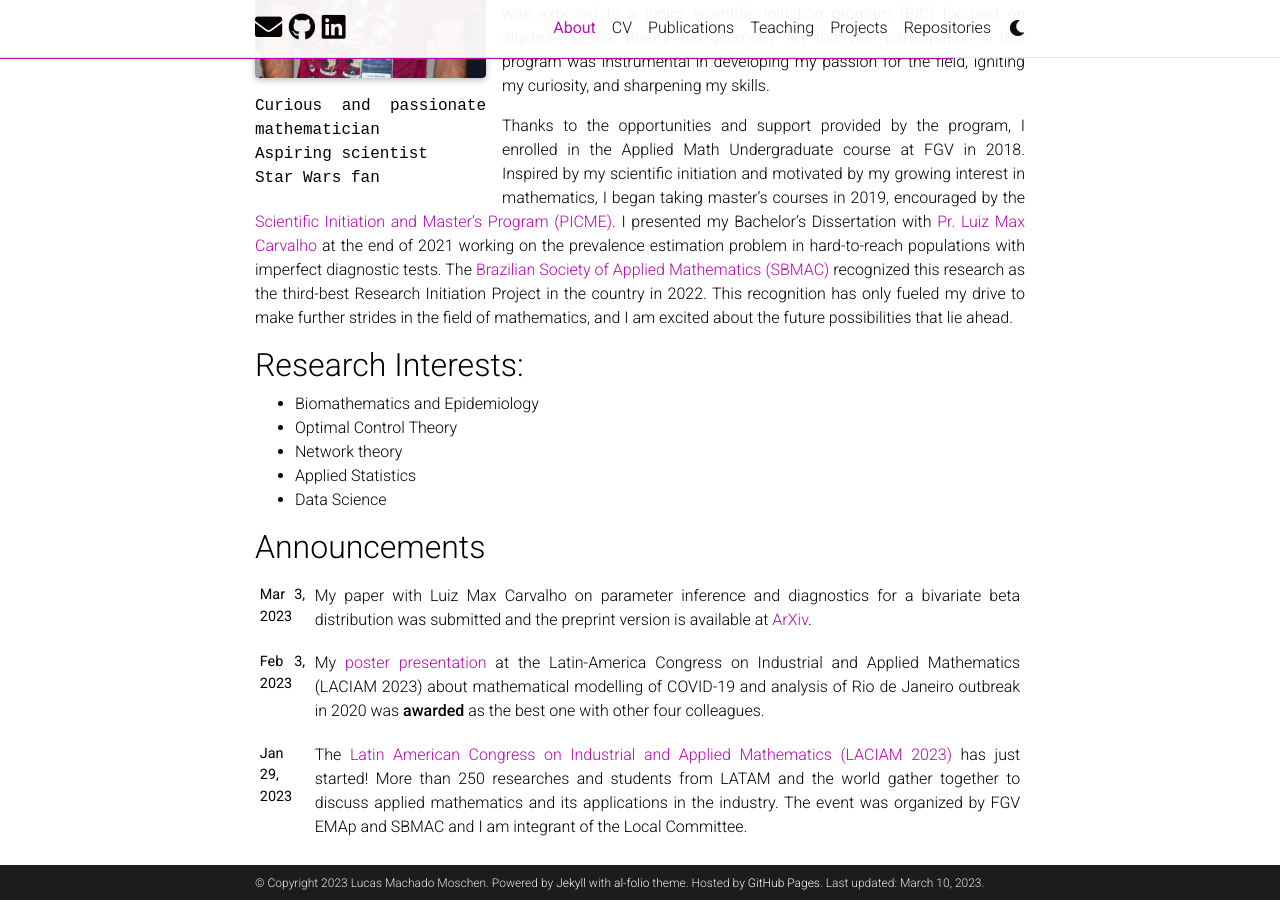
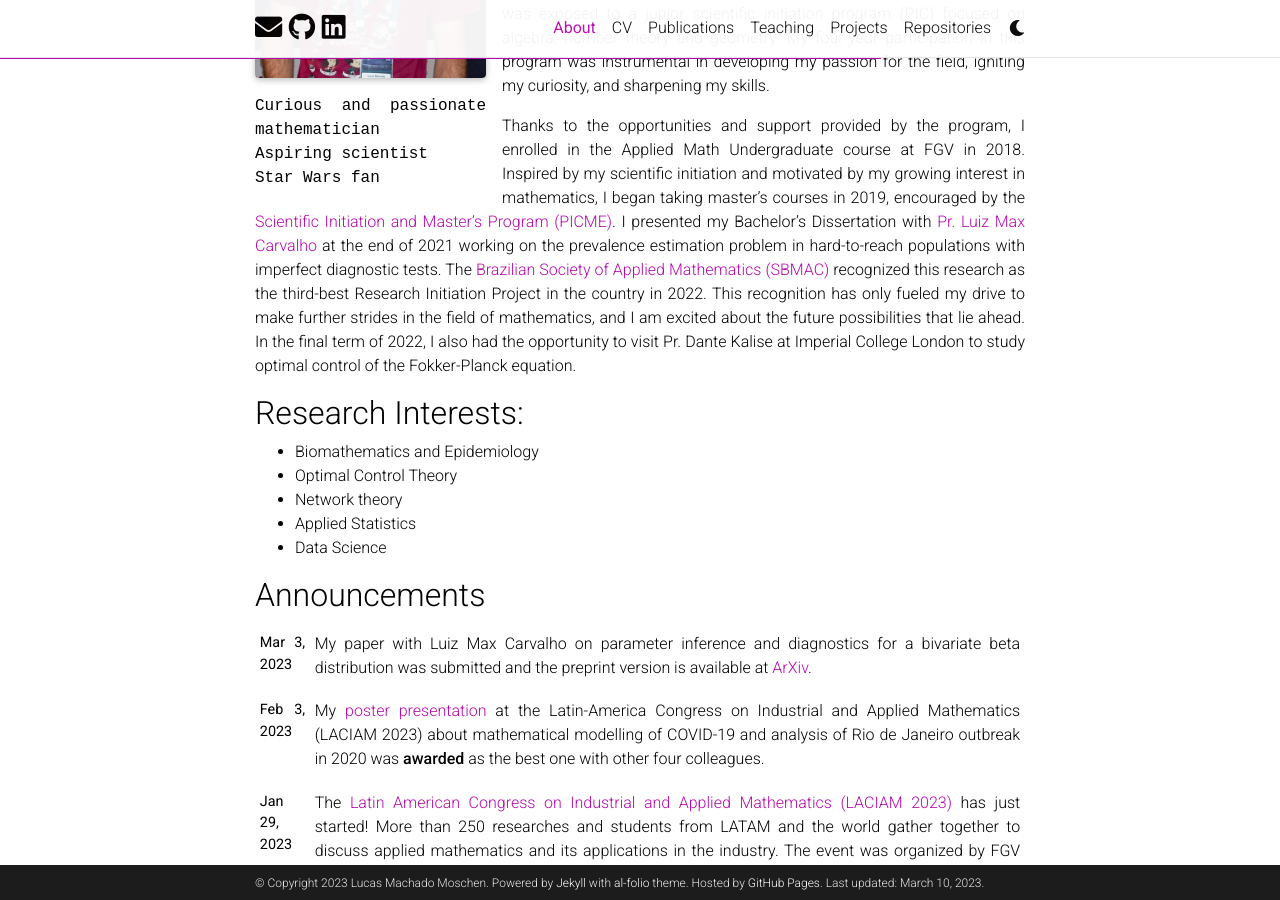
Before and after one commit to lucasmoschen/lucasmoschen.github.io, a Jekyll site: the page built from _pages/about.md, in a window 1280 px wide and 900 px high, scrolled down 432 px. Built offline with Jekyll 4.4.1, drawn with Linux system fonts in a browser that asks for light colours; full-size pictures stand in for the smaller copies a plugin makes; comment, search, counter and statistics services are not loaded; a style sheet for code colours, icons or effects is not loaded.

Commit message:
adding visit to imperial college

```diff
--- a/_pages/about.md
+++ b/_pages/about.md
@@ -23,7 +23,7 @@ As a Master's student at the School of Applied Mathematics (EMAp) at the prestig
 
 My journey in mathematics began when I was awarded my first medal at the [Brazilian Mathematical Olympiad of Public Schools (OBMEP)](http://www.obmep.org.br/), where I was exposed to a junior scientific initiation program (PIC) focused on algebra, number theory and geometry. My four-year participation in this program was instrumental in developing my passion for the field, igniting my curiosity, and sharpening my skills.
 
-Thanks to the opportunities and support provided by the program, I enrolled in the Applied Math Undergraduate course at FGV in 2018. Inspired by my scientific initiation and motivated by my growing interest in mathematics, I began taking master's courses in 2019, encouraged by the [Scientific Initiation and Master's Program (PICME)](https://picme.obmep.org.br/). I presented my Bachelor's Dissertation with [Pr. Luiz Max Carvalho](https://github.com/maxbiostat) at the end of 2021 working on the prevalence estimation problem in hard-to-reach populations with imperfect diagnostic tests. The [Brazilian Society of Applied Mathematics (SBMAC)](https://www.sbmac.org.br/) recognized this research as the third-best Research Initiation Project in the country in 2022. This recognition has only fueled my drive to make further strides in the field of mathematics, and I am excited about the future possibilities that lie ahead.
+Thanks to the opportunities and support provided by the program, I enrolled in the Applied Math Undergraduate course at FGV in 2018. Inspired by my scientific initiation and motivated by my growing interest in mathematics, I began taking master's courses in 2019, encouraged by the [Scientific Initiation and Master's Program (PICME)](https://picme.obmep.org.br/). I presented my Bachelor's Dissertation with [Pr. Luiz Max Carvalho](https://github.com/maxbiostat) at the end of 2021 working on the prevalence estimation problem in hard-to-reach populations with imperfect diagnostic tests. The [Brazilian Society of Applied Mathematics (SBMAC)](https://www.sbmac.org.br/) recognized this research as the third-best Research Initiation Project in the country in 2022. This recognition has only fueled my drive to make further strides in the field of mathematics, and I am excited about the future possibilities that lie ahead. In the final term of 2022, I also had the opportunity to visit Pr. Dante Kalise at Imperial College London to study optimal control of the Fokker-Planck equation.
 
 ## Research Interests:
 
```
